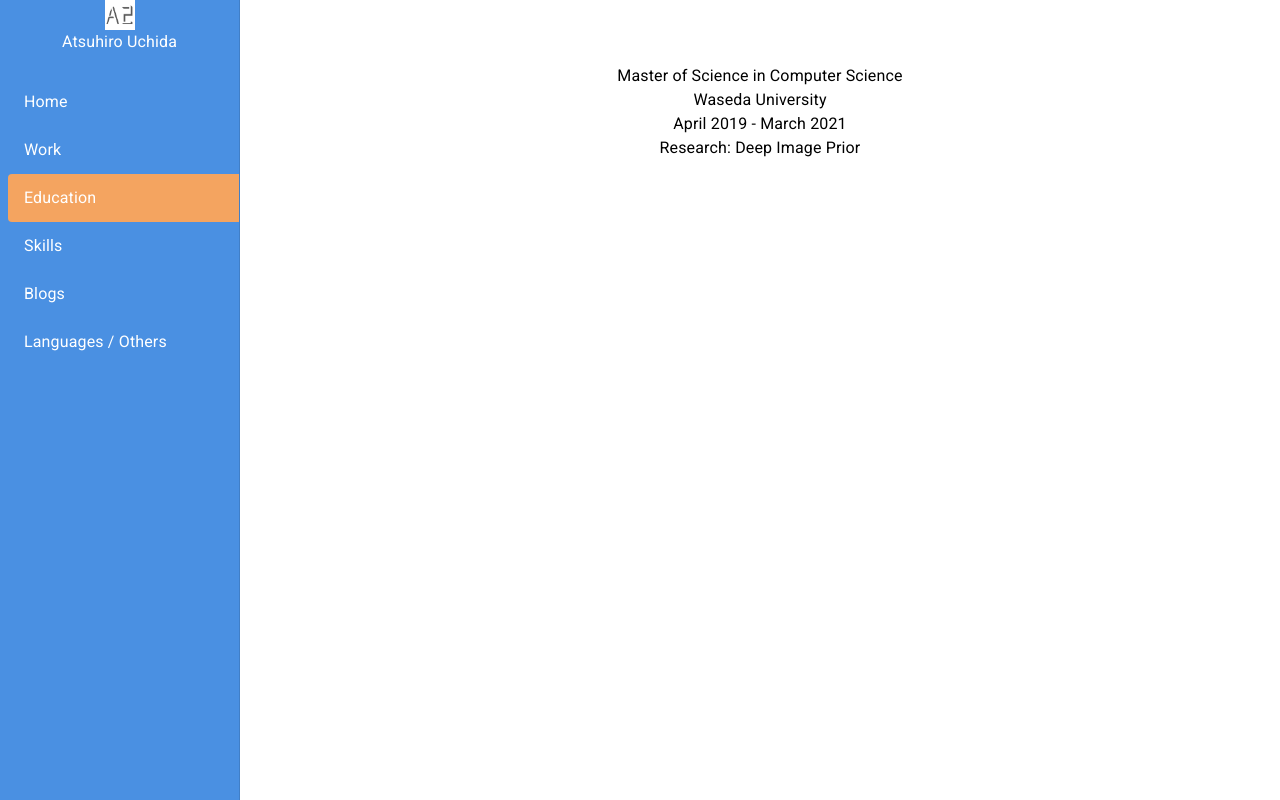
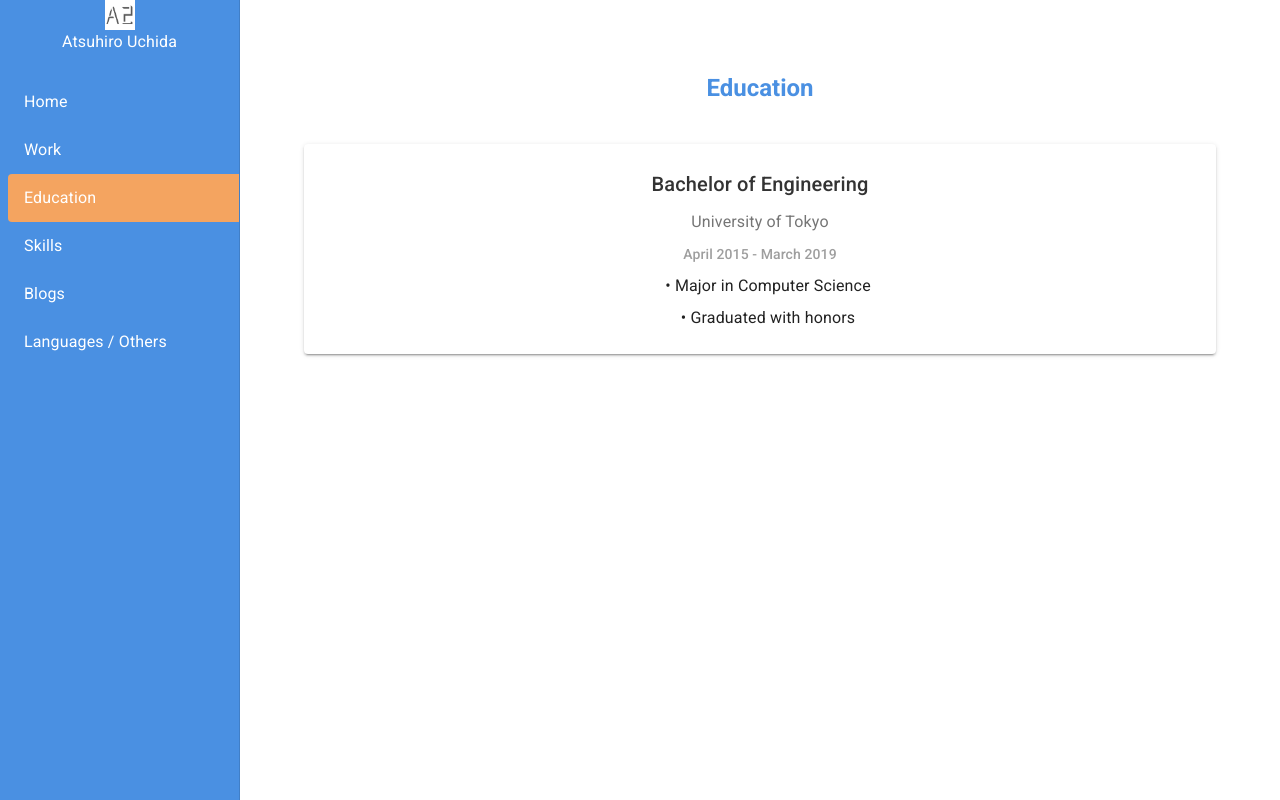
Before and after one commit to timtoronto634/timtoronto634.github.io, a React (Vite) app: page / in a window 1280 px wide. Both pictures are taken after a click on the item "Education". Built offline with nearby package versions, Linux system fonts and the light colour scheme.

Commit message:
update the Education component to:
Use the education data from the YAML file
Match the styling of the Work component for consistency

```diff
--- a/src/components/Education.tsx
+++ b/src/components/Education.tsx
@@ -1,12 +1,69 @@
-import { Stack, Typography } from '@mui/material';
+import { Stack, Typography, Paper } from '@mui/material';
+import workData from '../data/work.yml';
 
-export const Education = () => {
+interface Education {
+  degree: string;
+  institution: string;
+  period: string;
+  details: string[];
+}
+
+interface EducationData {
+  sections: {
+    title: string;
+    content: Education[];
+  }[];
+}
+
+const Title: React.FC = () => (
+  <Typography variant="h5" sx={{ p: 1, color: '#4A90E2', fontWeight: 'bold' }}>
+    Education
+  </Typography>
+);
+
+interface EducationItemProps {
+  education: Education;
+}
+
+const EducationItem: React.FC<EducationItemProps> = ({ education }) => (
+  <Paper elevation={2} sx={{ p: 3 }}>
+    <Stack spacing={1}>
+      <Typography variant="h6" sx={{ color: '#333' }}>
+        {education.degree}
+      </Typography>
+      <Typography variant="subtitle1" sx={{ color: 'grey.600' }}>
+        {education.institution}
+      </Typography>
+      <Typography variant="subtitle2" sx={{ color: 'grey.500' }}>
+        {education.period}
+      </Typography>
+      {education.details && (
+        <Stack spacing={1} sx={{ mt: 1 }}>
+          {education.details.map((detail, index) => (
+            <Typography key={index} variant="body1" sx={{ pl: 2 }}>
+              • {detail}
+            </Typography>
+          ))}
+        </Stack>
+      )}
+    </Stack>
+  </Paper>
+);
+
+export const Education: React.FC = () => {
+  const data = workData as EducationData;
+  const educationSection = data.sections.find(section => section.title === 'Education');
+
+  if (!educationSection) {
+    return <Typography>No education data found</Typography>;
+  }
+
   return (
-    <Stack sx={{ alignItems: 'left' }}>
-      <Typography>Master of Science in Computer Science</Typography>
-      <Typography>Waseda University</Typography>
-      <Typography>April 2019 - March 2021</Typography>
-      <Typography>Research: Deep Image Prior</Typography>
+    <Stack spacing={4}>
+      <Title />
+      {educationSection.content.map((edu, index) => (
+        <EducationItem key={index} education={edu} />
+      ))}
     </Stack>
   );
 };
```
